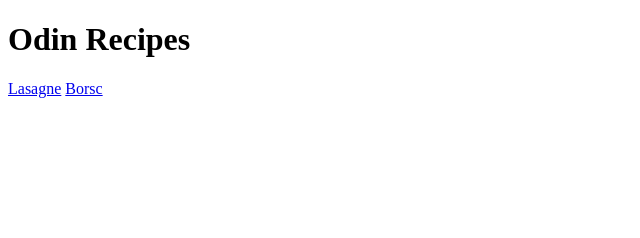
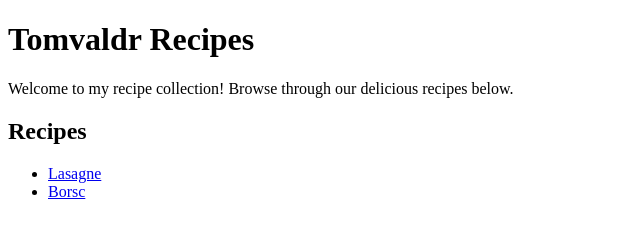
Before and after one commit to zavodniktomas/odin-recipes, a plain HTML site: page index.html in a window 1280 px wide. Shown: the whole page, without its empty margins (0-640 px from the left). Drawn offline with Linux system fonts and the light colour scheme.

Commit message:
refactor main page

```diff
--- a/index.html
+++ b/index.html
@@ -3,12 +3,25 @@
 <head>
     <meta charset="UTF-8">
     <meta name="viewport" content="width=device-width, initial-scale=1.0">
-    <title>Document</title>
+    <title>Tomvaldr Recipes</title>
     <link rel="stylesheet" href="styles.css">
 </head>
 <body>
-    <h1>Odin Recipes</h1>
-    <a href="recipes/lasagne.html">Lasagne</a>
-    <a href="recipes/borsc.html">Borsc</a>
+    <header>
+        <h1>Tomvaldr Recipes</h1>
+        <p>Welcome to my recipe collection! Browse through our delicious recipes below.</p>
+    </header>
+
+
+        <h2>Recipes</h2>
+        <ul>
+            <li><a href="recipes/lasagne.html">Lasagne</a></li>
+            <li><a href="recipes/borsc.html">Borsc</a></li>
+        </ul>
+
+
+    <footer>
+
+    </footer>
 </body>
 </html>
```
